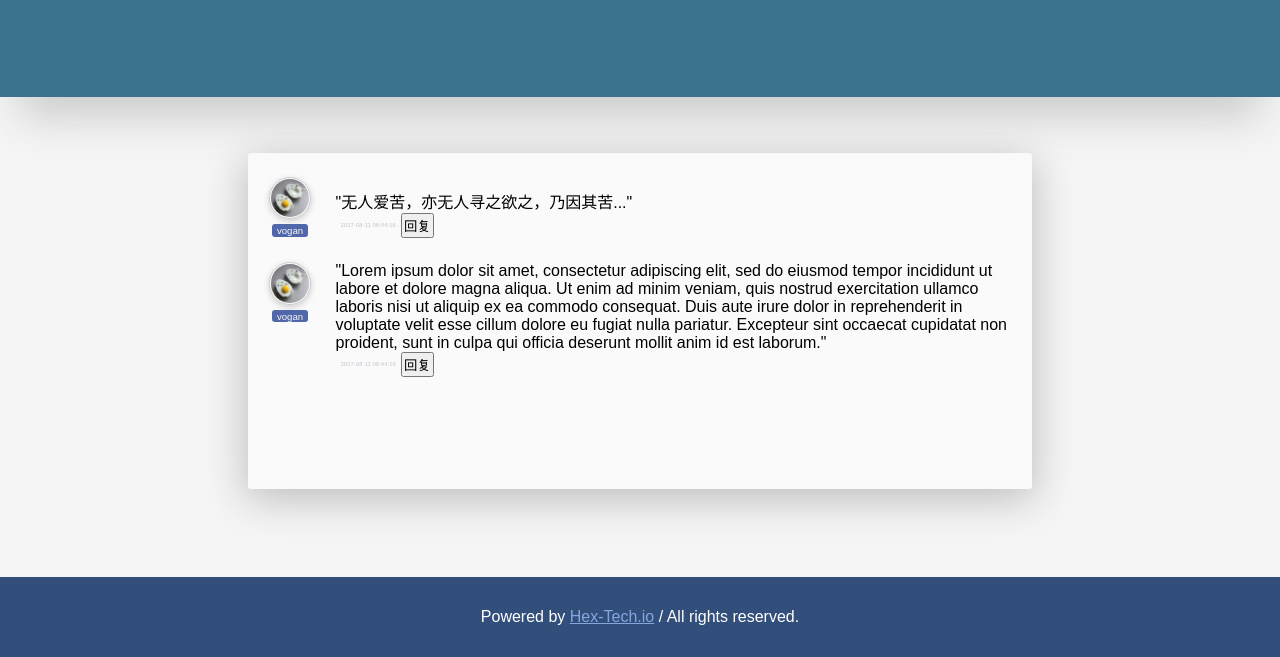
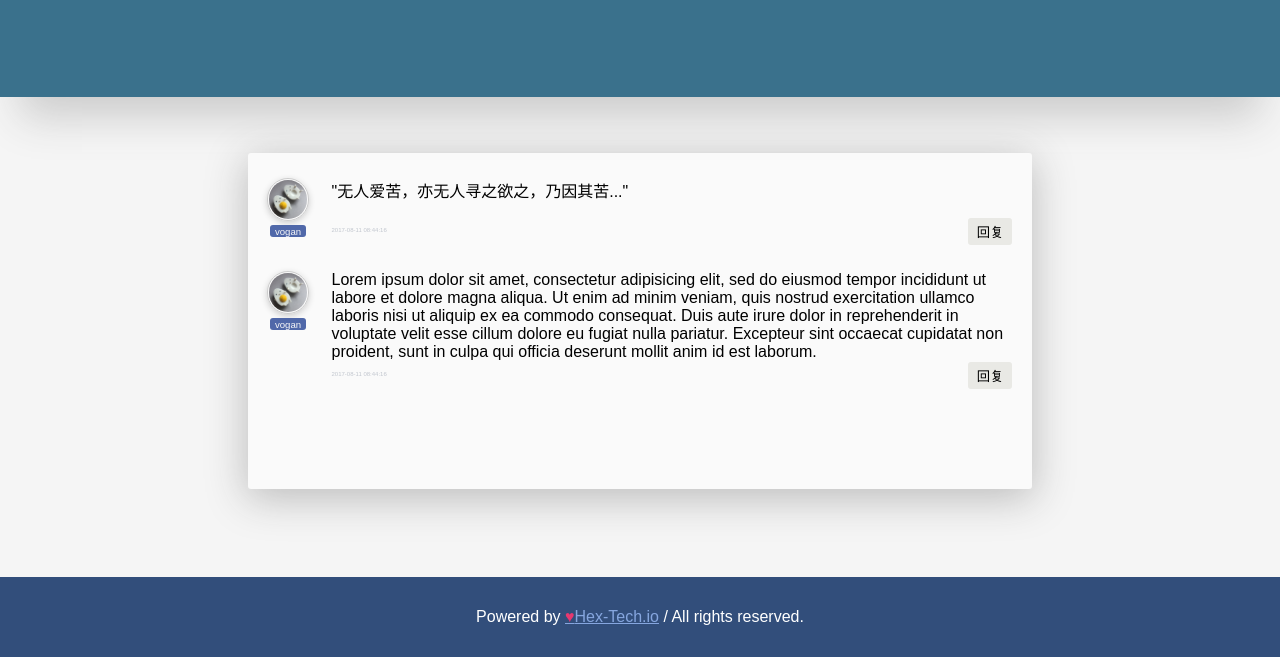
Before and after one commit to hex-tech-discuss/homepage, a website: page index.html in a window 1280 px wide. Shown: the part 143-800 px from the top of the page. Drawn offline with Linux system fonts and the light colour scheme.

Commit message:
1.重新使用flex完成格栅布局，移动端还未适配

```diff
--- a/index.html
+++ b/index.html
@@ -15,49 +15,65 @@
       <span class="title">Discuss</span>
       <small class="sub-title">whatever you want <span class="blink">...</span></small>
     </div>
-    <div class="demo hex-tech-discuss">
-      <article>
-        <div class="hex-tech-head">
-          <div class="hex-tech-avatar">
+    <div class="demo ht-discuss">
+      <article class="ht-grid">
+        <div class="ht-cell-1">
+          <div class="ht-grid">
+            <div class="ht-cell-12">
+              <div class="ht-avatar">
                 <img src="./static/images/egg.jpg" alt="avatar">
               </div>
-          <div class="hex-tech-author">
-            <span>vogan</span>
+            </div>
+            <div class="ht-cell-12 ht-text-center">
+              <span class="ht-author">vogan</span>
             </div>
           </div>
-        <div class="hex-tech-comment">
-          <div class="hex-tech-content">
+        </div>
+        <div class="ht-cell-11">
+          <div class="ht-comment-box">
+            <div class="ht-grid">
+              <div class="ht-cell-12 ht-content">
                 "无人爱苦，亦无人寻之欲之，乃因其苦..."
               </div>
-          <div class="hex-tech-tools">
-            <div class="hex-tech-timestamp">
-              <span>2017-08-11 08:44:16</span>
             </div>
-            <div class="hex-tech-reply">
-              <button>回复</button>
+            <div class="ht-grid">
+              <div class="ht-cell-3">
+                <span class="ht-timestamp">2017-08-11 08:44:16</span>
+              </div>
+              <div class="ht-cell-9">
+                <button class="ht-reply-btn ht-pull-right">回复</button>
+              </div>
             </div>
           </div>
         </div>
       </article>
-      <article>
-        <div class="hex-tech-head">
-          <div class="hex-tech-avatar">
+      <article class="ht-grid">
+        <div class="ht-cell-1">
+          <div class="ht-grid">
+            <div class="ht-cell-12">
+              <div class="ht-avatar">
                 <img src="./static/images/egg.jpg" alt="avatar">
               </div>
-          <div class="hex-tech-author">
-            <span>vogan</span>
+            </div>
+            <div class="ht-cell-12 ht-text-center">
+              <span class="ht-author">vogan</span>
             </div>
           </div>
-        <div class="hex-tech-comment">
-          <div class="hex-tech-content">
-            "Lorem ipsum dolor sit amet, consectetur adipiscing elit, sed do eiusmod tempor incididunt ut labore et dolore magna aliqua. Ut enim ad minim veniam, quis nostrud exercitation ullamco laboris nisi ut aliquip ex ea commodo consequat. Duis aute irure dolor in reprehenderit in voluptate velit esse cillum dolore eu fugiat nulla pariatur. Excepteur sint occaecat cupidatat non proident, sunt in culpa qui officia deserunt mollit anim id est laborum."
         </div>
-          <div class="hex-tech-tools">
-            <div class="hex-tech-timestamp">
-              <span>2017-08-11 08:44:16</span>
+        <div class="ht-cell-11">
+          <div class="ht-comment-box">
+            <div class="ht-grid">
+              <div class="ht-cell-12 ht-content">
+                Lorem ipsum dolor sit amet, consectetur adipisicing elit, sed do eiusmod tempor incididunt ut labore et dolore magna aliqua. Ut enim ad minim veniam, quis nostrud exercitation ullamco laboris nisi ut aliquip ex ea commodo consequat. Duis aute irure dolor in reprehenderit in voluptate velit esse cillum dolore eu fugiat nulla pariatur. Excepteur sint occaecat cupidatat non proident, sunt in culpa qui officia deserunt mollit anim id est laborum.
               </div>
-            <div class="hex-tech-reply">
-              <button>回复</button>
+            </div>
+            <div class="ht-grid">
+              <div class="ht-cell-3">
+                <span class="ht-timestamp">2017-08-11 08:44:16</span>
+              </div>
+              <div class="ht-cell-9">
+                <button class="ht-reply-btn ht-pull-right">回复</button>
+              </div>
             </div>
           </div>
         </div>
@@ -66,7 +82,7 @@
   </main>
   <footer>
     <div>
-      Powered by <a href="https://hex-tech.io" target="_blank">Hex-Tech.io</a> / All rights reserved.
+      Powered by <a href="https://ht.io" target="_blank">Hex-Tech.io</a> / All rights reserved.
     </div>
   </footer>
 </body>
--- a/static/css/default.styl
+++ b/static/css/default.styl
@@ -54,7 +54,10 @@ footer
     margin auto
     a
       color: #86A6DF
-@media (max-width: 600px)
+      &::before
+        content "\2665"
+        color #E63870
+@media (max-width: 768px)
   main
     .title
       font-size: 7vmax
--- a/static/css/hex-tech-discuss.styl
+++ b/static/css/hex-tech-discuss.styl
@@ -1,4 +1,22 @@
-.hex-tech-discuss
+// Variables
+avatar-size = 3vmax
+
+.ht-text-center
+  text-align center
+.ht-pull-right
+  float right
+.ht-grid
+  display flex
+  flex-wrap wrap
+  margin 0.1vmax 0
+.ht-cell
+  flex 1
+for row in 1..12
+  .ht-cell-{row}
+    flex 0 0 (row * 100 / 12)%
+    align-items flex-start
+
+.ht-discuss
   width: 60vw
   min-height: 40vh
   padding: 1vh
@@ -8,63 +26,53 @@
   article
     margin: 1vh 0
     padding: 1vh 0
-    display: flex
-    align-items: top
 
-.hex-tech-head
-  .hex-tech-avatar
+.ht-avatar
+  border-radius: 50%
+  width: avatar-size
+  height: avatar-size
+  border: 1px solid #CCC
+  overflow: hidden
+  box-shadow: 0 2px 6px #CCC
+  padding: 1px
+  cursor: pointer
+  transition: box-shadow 0.8s
+  margin auto
+  &:hover
+    box-shadow: 0 2px 10px #757575
+  img
     border-radius: 50%
-    width: 3vmax
-    height: 3vmax
-    border: 1px solid #CCC
-    overflow: hidden
-    box-shadow: 0 2px 6px #CCC
+    width: 100%
+.ht-author
+  margin-top: 0.1vh
+  background: #5068A9
+  border-radius: 3px
+  padding: 0.1vh 0.4vw
+  font-size: 0.6em
+  color: #F8F8F8
+  text-align center
+  display inline-block
+
+.ht-comment-box
+  padding: 0 0.9vmax
+  .ht-content
+    min-height avatar-size
+  .ht-reply-btn
     padding: 1px
-    justify-content: flex-start
-    margin: 0 1vw
     cursor: pointer
-    transition: box-shadow 0.8s
-    flex: 0 0 3vmax
-    &:hover
-      box-shadow: 0 2px 10px #757575
-    img
-      border-radius: 50%
-      width: 100%
-  .hex-tech-author
-    justify-content: center
-    text-align: center
-    margin-top: 0.1vh
-    span
-      background: #5068A9
-      border-radius: 3px
-      padding: 0.1vh 0.4vw
-      font-size: 0.6em
-      color: #F8F8F8
-
-.hex-tech-comment
-  justify-content: flex-end
-  padding: 0 0.9vmax
-  display: flex
-  flex-direction: column
-  .hex-tech-content
-    align-self: flex-start
-  .hex-tech-tools
-    display: flex
-    .hex-tech-reply
-      justify-content: flex-end
-      button
-        padding: 1px
-        cursor: pointer
-    .hex-tech-timestamp
-      justify-content: flex-start
-      span
-        font-size: 0.1em
-        border-radius: 3px
-        padding: 0.1vh 0.4vw
-        color: #C0C5CD
+    padding 0.3vmax 0.7vmax
+    border-radius 3px
+    border-width 0
+    background #E9E9E5
+    &:focus
+      outline 0
+  .ht-timestamp
+    font-size: 0.1em
+    border-radius: 3px
+    color: #C0C5CD
 
 @media (max-width: 768px)
-  .hex-tech-discuss
+  .ht-discuss
     width: 80vw
     min-height: 50vh
     margin: 5vh 0
@@ -74,9 +82,9 @@
       margin: 2vh 0
       &:last-child
         border: none
-      .hex-tech-avatar
+      .ht-avatar
         width: 6vmax
         height: 6vmax
         flex: 0 0 6vmax
-      .hex-tech-content
+      .ht-content
         margin: 3vh 1vw
```
Also changed, not shown: dist/css/default.css, dist/css/default.min.css, dist/css/hex-tech-discuss.css, dist/css/hex-tech-discuss.min.css, readme.md. Lines whose indentation alone changed are shown as unchanged.
